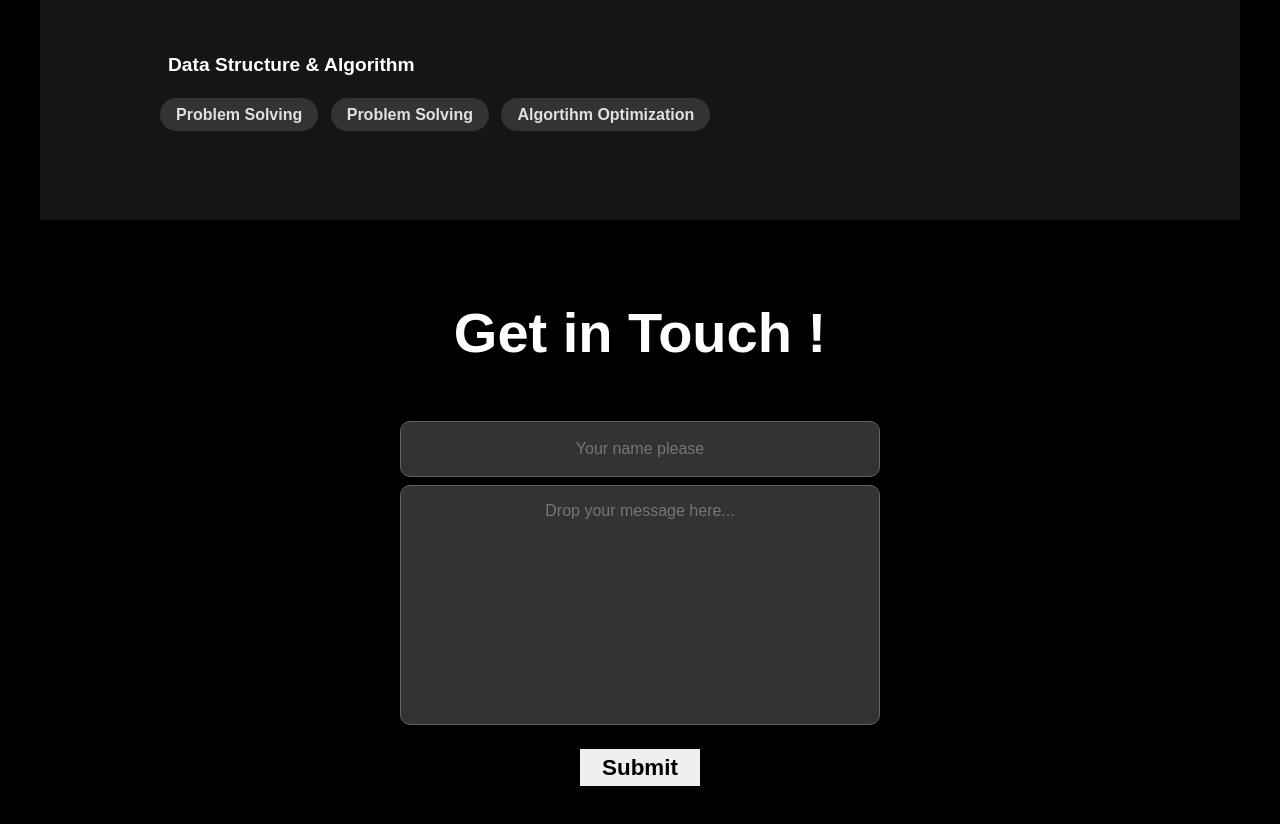
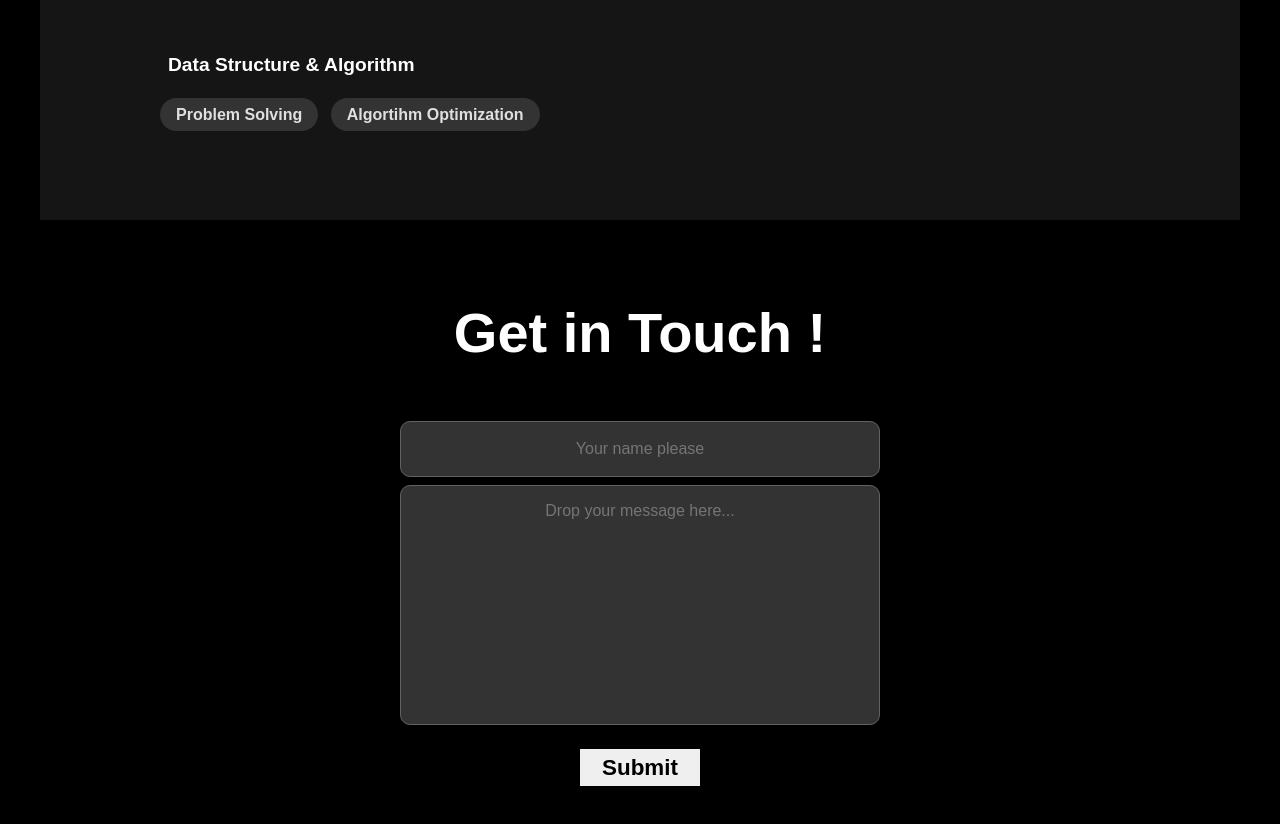
Before and after one commit to vshnvanand/portfolio, a plain HTML site: page Frontend/ui/index.html in a window 1280 px wide. Shown: the part 1575-2399 px from the top of the page. Drawn offline with Linux system fonts and the light colour scheme.

Commit message:
changes in skills

```diff
--- a/Frontend/ui/index.html
+++ b/Frontend/ui/index.html
@@ -98,7 +98,6 @@
                     <h3>Data Structure & Algorithm</h3>
                     <div class="skill-tags">
                         <span class="skill-tag">Problem Solving</span>
-                        <span class="skill-tag">Problem Solving</span>
                         <span class="skill-tag">Algortihm Optimization</span>
                     </div>
                 </div>
```
